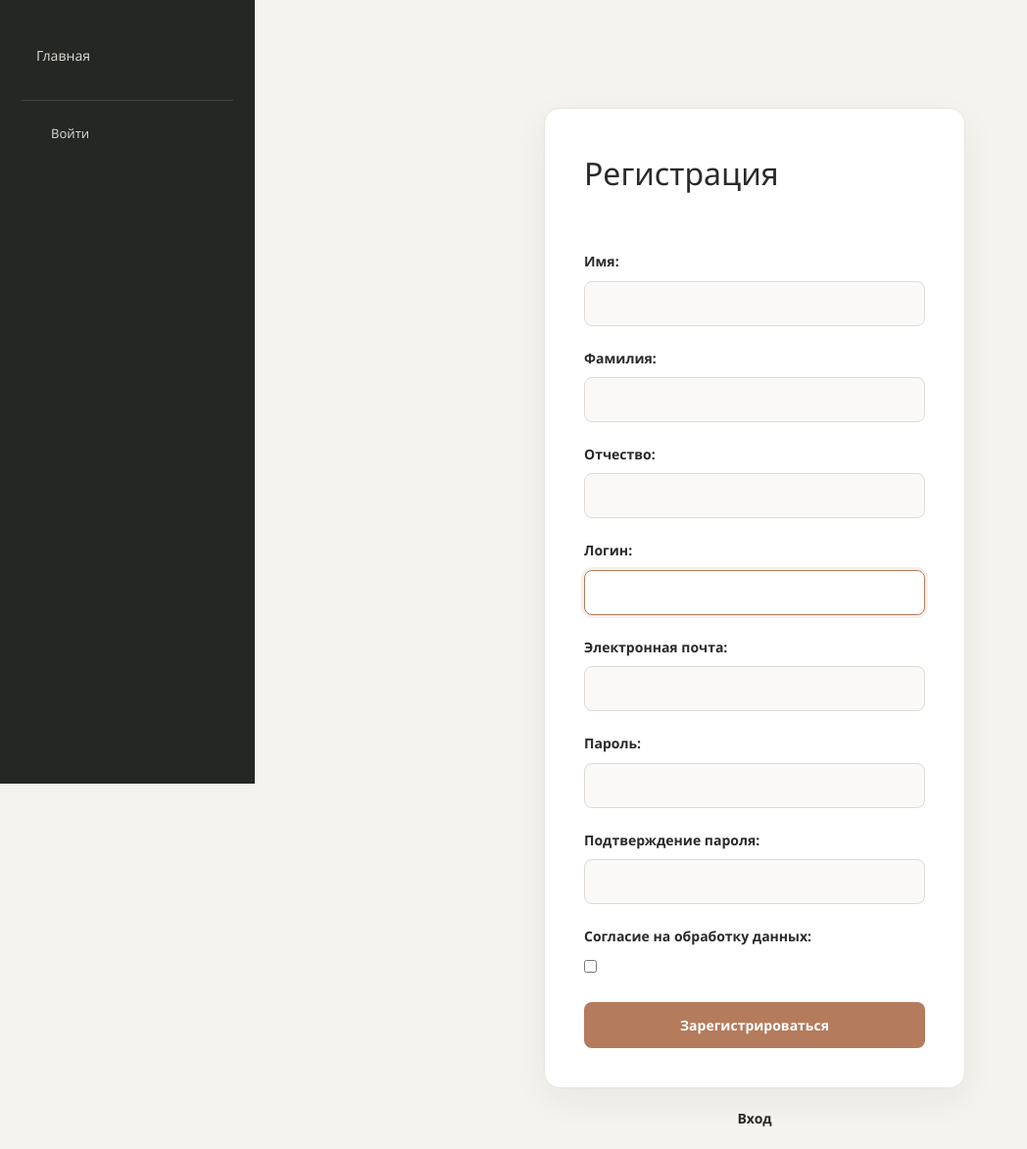
After one commit to nazrielka/practic_part2, a Django app: page /creative_space/register/ in a window 1280 px wide. The commit adds this page. Shown: the whole page at 98% size, without its empty margins (0-1048 px from the left). Run offline with Django 5.2, Linux system fonts and the light colour scheme.

Commit message:
Added registration. Updated authorization. Added field validation. Updated the Client model.

```diff
--- /dev/null
+++ b/creative_space/forms.py
@@ -0,0 +1,43 @@
+from django import forms
+from django.contrib.auth.forms import UserCreationForm
+from django.contrib.auth.models import User
+from .models import Client
+from django.core.validators import RegexValidator
+
+cyrillic_validator = RegexValidator(
+    regex=r'^[йцукенгшщзхъфывапролджэячсмитьбюёЙЦУКЕННГШЩЗХЪФЫВАПРОЛДЖЭЯЧСМИТЬБЮЁ -]+$',
+    message='Разрешены только кириллица, дефисы и пробелы.',
+)
+latin_validator = RegexValidator(
+    regex=r'^[qwertyuiopasdfghjklzxcvbnmQWERTYUIOPASDFGHJKLZXCVBNM-]+$',
+    message="Разрешены только латиница и дефис. Логин должен быть уникальным."
+)
+
+
+class ClientCreationForm(UserCreationForm):
+    last_name = forms.CharField(label="Фамилия", max_length=100, validators=[cyrillic_validator])
+    first_name = forms.CharField(label="Имя", max_length=100, validators=[cyrillic_validator])
+    patronymic = forms.CharField(label="Отчество", max_length=100, validators=[cyrillic_validator], required=False)
+    email = forms.EmailField(label="Электронная почта")
+    is_agree_to_processing_data = forms.BooleanField(label="Согласие на обработку данных")
+    username = forms.CharField(label="Логин", max_length=100, validators=[latin_validator])
+
+    class Meta:
+        model = User
+        fields = ('username', 'first_name', 'last_name', 'patronymic', 'email', 'is_agree_to_processing_data')
+
+    def __init__(self, *args, **kwargs):
+        super().__init__(*args, **kwargs)
+        for field in self.fields.values():
+            field.help_text = None
+
+    def save(self, commit=True):
+        user = super().save(commit=commit)
+        if commit:
+            Client.objects.update_or_create(
+                user=user,
+                defaults={
+                    'patronymic': self.cleaned_data.get('patronymic', '')
+                }
+            )
+        return user
--- a/creative_space/static/css/styles.css
+++ b/creative_space/static/css/styles.css
@@ -20,7 +20,9 @@
     padding: 0;
     box-sizing: border-box;
 }
-
+li {
+    list-style: none;
+}
 body {
     font-family: "Segoe UI", Arial, sans-serif;
     background-color: var(--bg-color);
@@ -182,7 +184,6 @@ main {
 }
 
 .submission:hover {
-    transform: translateY(-5px);
     box-shadow: 0 12px 30px rgba(40, 38, 32, 0.08);
 }
 
@@ -214,7 +215,7 @@ main {
 }
 
 .submission:hover .design-photo img {
-    transform: scale(1.04);
+    transform: scale(105%);
 }
 
 .submission-info {
@@ -242,35 +243,25 @@ main {
     line-height: 1.7;
 }
 
-/*АВТОРИЗАЦИЯ*/
-
-.container > form,
-.container > p,
-.container > a {
-}
+/*АВТОРИЗАЦИЯ И РЕГИСТРАЦИЯ */
 
 .container > form {
     width: 430px;
     margin: 110px auto 0;
     padding: 40px;
-
     background-color: #ffffff;
     border: 1px solid var(--border-color);
     border-radius: 16px;
-
     box-shadow: 0 12px 35px rgba(40, 38, 32, 0.06);
 }
 
 .container > p {
     max-width: 430px;
     margin: 20px auto;
-
     padding: 15px 18px;
-
     background-color: #f1e5dd;
     border-left: 4px solid var(--primary-color);
     border-radius: 6px;
-
     color: #78543e;
     font-size: 14px;
     line-height: 1.6;
@@ -286,57 +277,58 @@ main {
     width: 100%;
     padding: 0;
 }
+.container > form li {
+    color: #a90202;
+    font-size: 0.90rem;
+}
 
 .container > form td label {
     display: block;
     margin-bottom: 8px;
-
+    margin-top: 22px;
     color: var(--text-color);
     font-size: 14px;
     font-weight: 600;
 }
 .container > form input[type="text"],
+.container > form input[type="email"],
 .container > form input[type="password"] {
     width: 100%;
     height: 46px;
-
-    margin-bottom: 22px;
     padding: 0 14px;
-
     background-color: #faf9f7;
     border: 1px solid #dedbd4;
     border-radius: 8px;
-
     color: var(--text-color);
     font-family: inherit;
     font-size: 14px;
-
     outline: none;
     transition: var(--transition);
 }
 .container > form input[type="text"]:focus,
+.container > form input[type="email"]:focus,
 .container > form input[type="password"]:focus {
     background-color: #ffffff;
     border-color: var(--primary-color);
+    box-shadow: 0 0 0 3px rgba(180, 123, 92, 0.12);
+}
 
-    box-shadow: 0 0 0 3px rgba(180, 123, 92, 0.12);
+.container > form input[aria-invalid='true'] {
+    border: 2px solid #a90202;
+    background-color: #fff8f8;
 }
 
 .container > form input[type="submit"] {
     width: 100%;
     height: 47px;
-
-    margin-top: 5px;
-
+    margin-top: 22px;
     background-color: var(--primary-color);
     border: none;
     border-radius: 8px;
-
     color: #ffffff;
     font-family: inherit;
     font-size: 14px;
     font-weight: 600;
-
     cursor: pointer;
     transition: var(--transition);
 }
@@ -357,40 +349,36 @@ main {
 .container > p:only-of-type {
     margin-top: 180px;
     padding: 30px;
-
     background-color: #ffffff;
     border: 1px solid var(--border-color);
     border-radius: 12px;
-
     color: var(--text-color);
     font-size: 20px;
     font-weight: 600;
     text-align: center;
-
     box-shadow: 0 12px 35px rgba(40, 38, 32, 0.05);
 }
 
 /* Ссылка авторизации */
 
-.container > a {
+.container > .alternative-link {
     display: block;
     width: fit-content;
-
     margin: 20px auto;
-    padding: 13px 30px;
-
-    background-color: var(--primary-color);
     border-radius: 8px;
-
-    color: #ffffff;
+    color: var(--text-color);
     font-size: 14px;
     font-weight: 600;
     text-decoration: none;
-
     transition: var(--transition);
 }
 
-.container > a:hover {
-    background-color: var(--primary-hover);
+.container > .alternative-link:hover {
+    color: var(--primary-hover);
     transform: translateY(-2px);
 }
+
+legend {
+    font-size: 2rem;
+    margin-bottom: 32px;
+}
--- a/creative_space/urls.py
+++ b/creative_space/urls.py
@@ -7,4 +7,5 @@ urlpatterns = [
     path('my_submissions/', views.my_submissions, name='my_submissions'),
     path('submission/create/', views.submission_create, name='create_submission'),
     path('<int:submission_id>/', views.submission_detail, name='detail'),
+    path('register/', views.register, name='register'),
 ]
--- a/creative_space/views.py
+++ b/creative_space/views.py
@@ -1,7 +1,7 @@
-from django.shortcuts import render
-from django.views import generic
-from creative_space.models import Submission, Design
-
+from .forms import ClientCreationForm
+from django.shortcuts import render, redirect
+from creative_space.models import Submission
+from django.contrib.auth import login
 
 def index (request):
     num_submissions = Submission.objects.filter(status__exact='w').count()
@@ -19,5 +19,17 @@ def submission_create(request):
 
 def book_details(request):
     pass
+
 def submission_detail(request):
     pass
+
+def register(request):
+    if request.method == 'POST':
+        form = ClientCreationForm(request.POST)
+        if form.is_valid():
+            user = form.save()
+            login(request, user)
+            return redirect('profile')
+    else:
+        form = ClientCreationForm()
+    return render(request, 'registration/register.html', {'form': form})
--- a/templates/registration/logged_out.html
+++ b/templates/registration/logged_out.html
@@ -2,5 +2,5 @@
 
 {% block content %}
   <p>Вы вышли из аккаунта!</p>
-  <a href="{% url 'login'%}">Авторизоваться</a>
+  <a href="{% url 'login'%}" class="alternative-link">Авторизоваться</a>
 {% endblock %}
--- /dev/null
+++ b/templates/registration/register.html
@@ -0,0 +1,45 @@
+{% extends "base_generic.html" %}
+
+{% block content %}
+  <form method="POST" action="{% url 'register' %}">
+    {% csrf_token %}
+    <table>
+      <legend>Регистрация</legend>
+      <tr>
+        <td>{{ form.first_name.label_tag }}</td>
+        <td>{{ form.first_name }}{{ form.first_name.errors }}</td>
+      </tr>
+      <tr>
+        <td>{{ form.last_name.label_tag }}</td>
+        <td>{{ form.last_name }}{{ form.last_name.errors }}</td>
+      </tr>
+      <tr>
+        <td>{{ form.patronymic.label_tag }}</td>
+        <td>{{ form.patronymic }}{{ form.patronymic.errors }}</td>
+      </tr>
+      <tr>
+        <td>{{ form.username.label_tag }}</td>
+        <td>{{ form.username }}{{ form.username.errors }}</td>
+      </tr>
+      <tr>
+        <td>{{ form.email.label_tag }}</td>
+        <td>{{ form.email }}{{ form.email.errors }}</td>
+      </tr>
+      <tr>
+        <td>{{ form.password1.label_tag }}</td>
+        <td>{{ form.password1 }}{{ form.password1.errors }}</td>
+      </tr>
+      <tr>
+        <td>{{ form.password2.label_tag }}</td>
+        <td>{{ form.password2 }}{{ form.password2.errors }}</td>
+      </tr>
+      <tr>
+        <td>{{ form.is_agree_to_processing_data.label_tag }}</td>
+        <td>{{ form.is_agree_to_processing_data }}{{ form.is_agree_to_processing_data.errors }}</td>
+      </tr>
+    </table>
+    <input type="submit" value="Зарегистрироваться">
+    <input type="hidden" name="next" value="{{ next }}">
+  </form>
+<a href="{% url 'login' %}" class="alternative-link">Вход</a>
+{% endblock %}
```
Also changed, not shown: creative_space/models.py (+29 -2 lines), templates/registration/login.html (+8 -13 lines), creative_space/migrations/0003_client_is_agree_to_processing_data_and_more.py (added), db.sqlite3, media/design_photos/2026/11/HobbyTown_USA_Oshkosh_interior_under_construction_2002_The_Backrooms.jpg (added), media/design_photos/2026/11/a19f67c898db967bc7144a0ddfdcbc80_S6GI4VX.jpg (added), media/design_photos/2026/11/a19f67c898db967bc7144a0ddfdcbc80_rclpTsS.jpg (added), media/floor_plan/2026/11/a19f67c898db967bc7144a0ddfdcbc80.jpg (added), media/floor_plan/2026/11/план_помещения_WHwiVzc.jpg (added), media/floor_plan/2026/11/план_помещения_yRPr23i.jpg (added).
